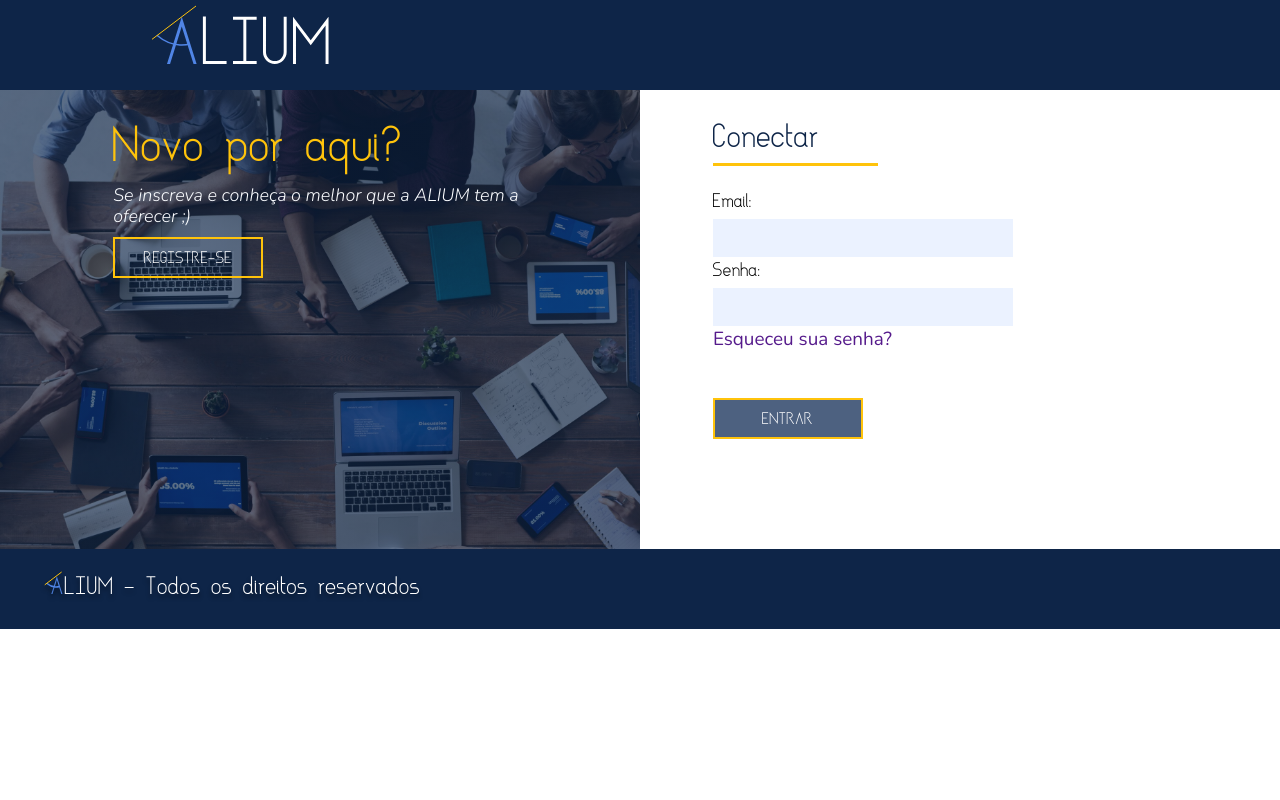
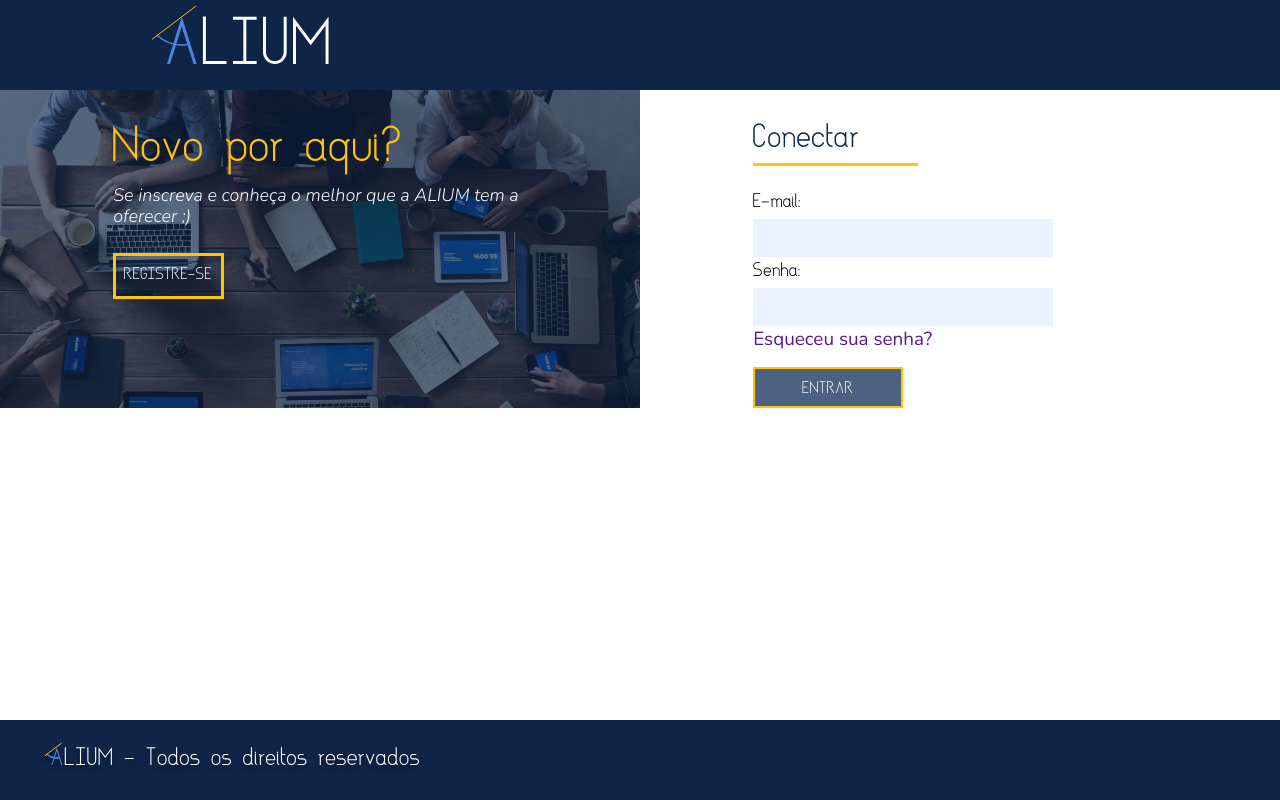
Before and after one commit to JRBARROZ/Alium, a PHP site: page /signin.html in a window 1280 px wide. Run offline with PHP 8.4, Linux system fonts and the light colour scheme.

Commit message:
Deixando o footer 'preso' no inferior da página

```diff
--- a/css/index.css
+++ b/css/index.css
@@ -13,6 +13,11 @@
 @font-face{
     font-family : 'Nunito-Regular';
     src:url('../font/Nunito-Regular.ttf');
+}
+
+.container {
+    margin-left: 13%;
+    margin-right: 13%;
 }
 
 /* Menu */
@@ -268,6 +273,7 @@
     background-color: #0E2548;
     padding: 10px 0px 10px 0px;
     width: 100%;
+    height: 3,75em;
 }
 .footer-container{
     margin: 0 auto;
--- a/css/signin.css
+++ b/css/signin.css
@@ -18,34 +18,30 @@
   src: url('../font/Nunito-Regular.ttf');
 }
 
-html,
+html {
+  position: relative;
+  min-height: 100%;
+}
+
 body {
+  margin-bottom: 3.75em;
+}
+
+.content {
+  display: flex;
+  flex-direction: row;
+  align-items: stretch;
+  /* justify-content: center; */
   height: 100%;
 }
 
-body {
-  display: flex;
-  flex-direction: column;
-}
-
-.content {
-  /* flex: 1 1 auto; */
-  display: flex;
-  flex-direction: row;
-}
-
-.signup,
-.signin {
-  float: left;
-}
-
 .footer {
-  /* flex-shrink: 0; */
   background-color: #0E2548;
   padding: 10px 0px 10px 0px;
+  position: absolute;
+  bottom: 0;
   width: 100%;
   height: 3.75em;
-  margin-top: -3.75em;
 }
 
 .footer-container {
@@ -125,6 +121,7 @@ body {
 }
 
 form input[type=text],
+form input[type=mail],
 form input[type=password] {
   width: 280px;
   /* height: 37px; */
@@ -140,7 +137,8 @@ form input[type=password] {
   font-size: 1.75em;
 }
 
-.register-form input[type=submit] {
+.register-form {
+  text-decoration: none;
   width: 150px;
   height: 41px;
   color: white;
@@ -157,22 +155,21 @@ form input[type=password] {
   background-color: transparent;
 }
 
-.register-form input[type=submit]:hover {
+.register-form:hover {
   transition: 1s;
   background-color: #4D6180;
 }
 
 .bg-image-signup {
-  width: 50%;
-  min-height: 70%;
+  /* width: 50%; */
+  /* min-height: 100%; */
   background: linear-gradient(0deg, rgba(14, 37, 72, 0.65), rgba(14, 37, 72, 0.65)), url('../images/backgrounds/login.jpeg');
   background-size: cover;
 }
 
 .register {
-  min-height: 519px;
+  min-height: 100%;
   width: 50%;
-  /* padding-left: 13%; */
 }
 
 .register-container,
@@ -192,3 +189,8 @@ form input[type=password] {
   text-decoration: none;
   font-size: 0.675em;
 }
+
+.conectar {
+  /* float: left; */
+  width: 50%;
+}
--- a/signin.html
+++ b/signin.html
@@ -23,12 +23,8 @@
                 <h1 class="text-login">Novo por aqui?</h1>
                 <div class="subtext-login">
                     <p>Se inscreva e conheça o melhor que a ALIUM tem a oferecer ;)</p>
-                    <div class="register-form">
-                        <form action="cadastro.php" method="POST">
-                            <input type="submit" value="REGISTRE-SE" />
-                        </form>
-                    </div>
-                </div>
+                </div><br><br>
+                <a class="register-form" href="signup.html">REGISTRE-SE</a>
             </div>
         </section>
         <section class="conectar">
@@ -36,13 +32,12 @@
                 <h1 class="title-login">Conectar</h1>
                 <div class="traco-login"></div>
                 <div class="conectar-form">
-                    <form method="POST">
-                        <label for="Email">Email:</label><br>
-                        <input type="text" id="Email" name="Email" value=""><br>
-                        <label for="Senha">Senha:</label><br>
-                        <input type="password" id="senha" name="senha" value=""><br>
+                    <form action="validate-user.php" method="POST">
+                        <label for="email">E-mail:</label><br>
+                        <input type="mail" id="email" name="email"><br>
+                        <label for="password">Senha:</label><br>
+                        <input type="password" id="password" name="password"><br>
                         <a href="">Esqueceu sua senha?</a><br>
-                        <br>
                         <input type="submit" value="ENTRAR">
                     </form>
                 </div>
```
Also changed, not shown: index.html (+9 -3 lines).
